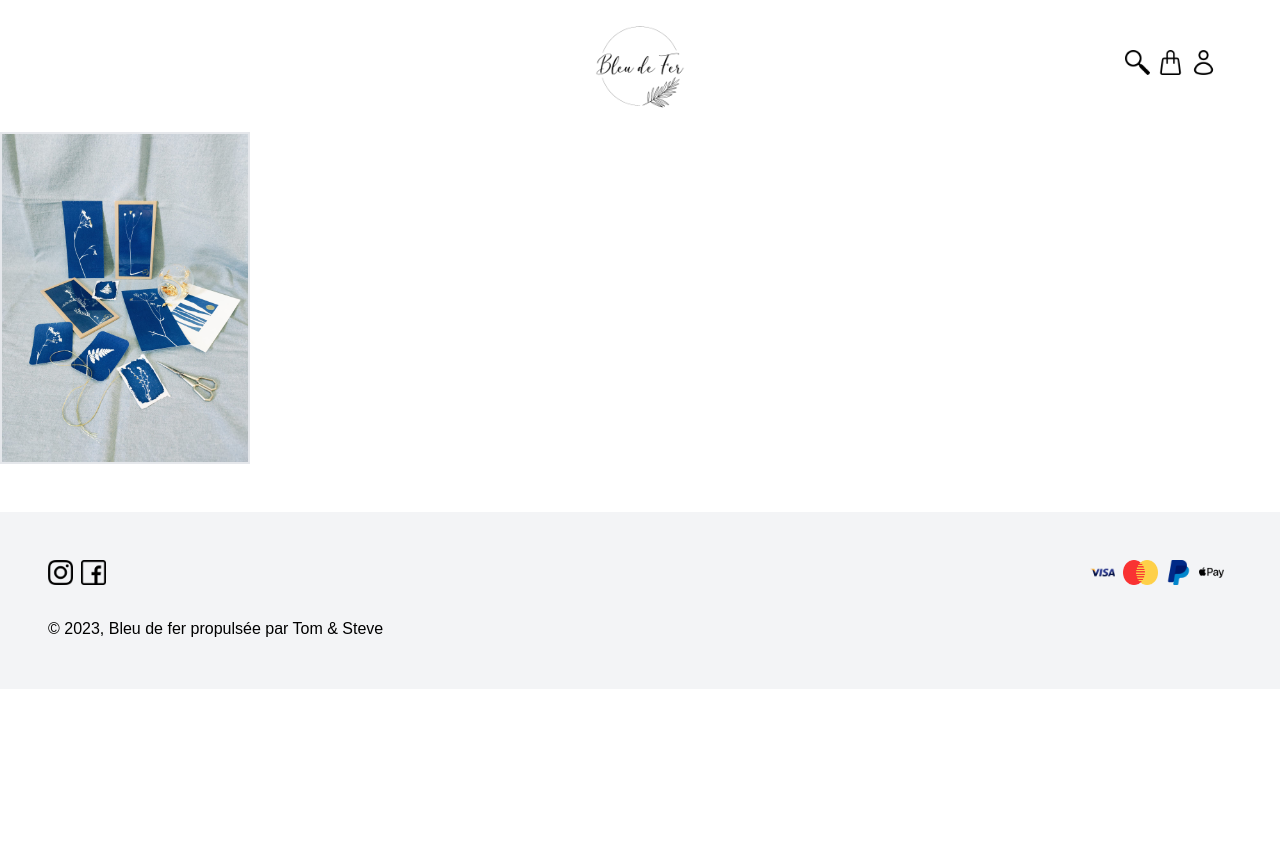
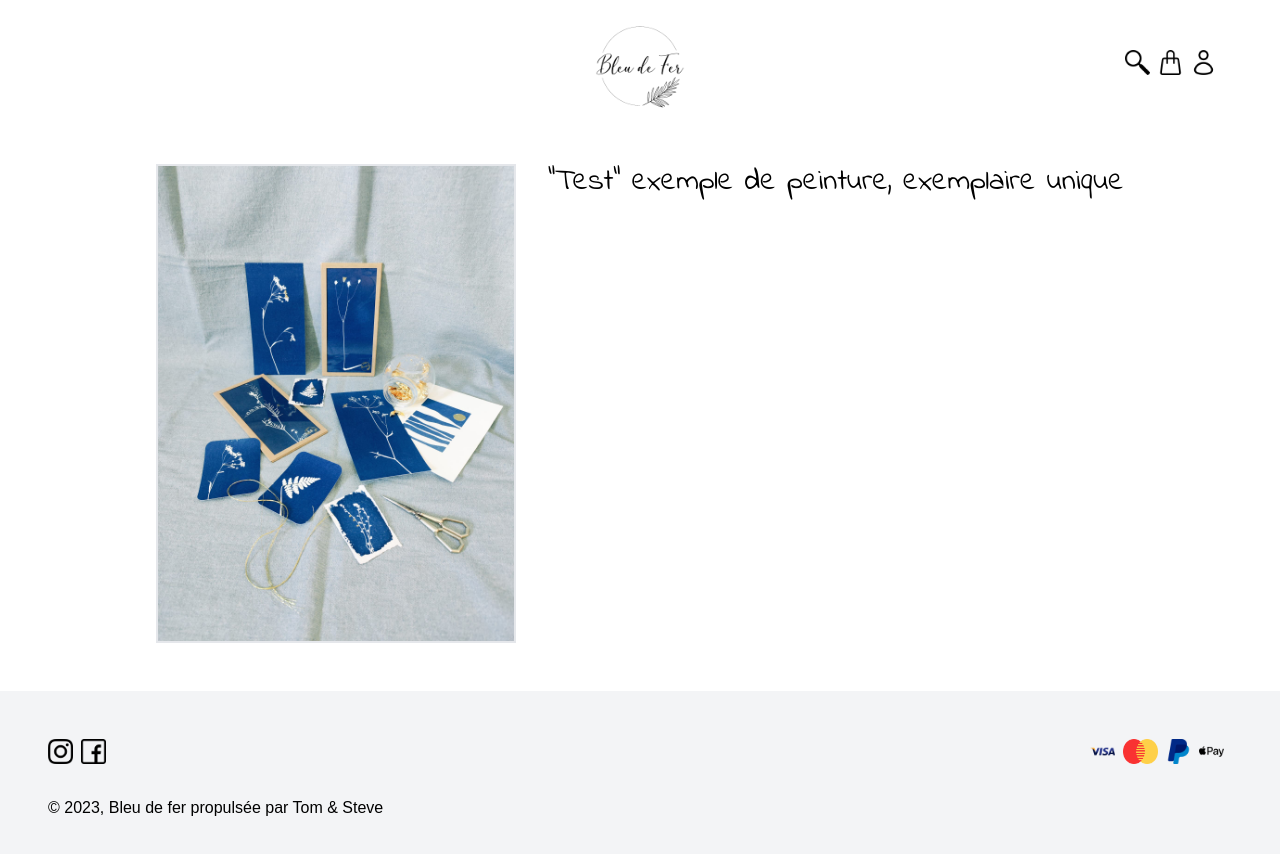
Before and after one commit to TomPARIS1/SAE-Bleudefer, a Next.js app: page /productDetails in a window 1280 px wide. Shown: the top 854 px of the page. Before the commit the page ends 800 px from the top, so only its background shows below. Built offline with nearby package versions, Linux system fonts and the light colour scheme.

Commit message:
Edit page productDetails

```diff
--- a/package.json
+++ b/package.json
@@ -11,7 +11,8 @@
   "dependencies": {
     "next": "latest",
     "react": "latest",
-    "react-dom": "latest"
+    "react-dom": "latest",
+    "react-icons": "^4.11.0"
   },
   "devDependencies": {
     "@types/node": "latest",
--- a/src/components/productDesc.tsx
+++ b/src/components/productDesc.tsx
@@ -7,13 +7,16 @@ import Link from 'next/link';
 export const ProductDesc = function () {
     return (
         <>
-            <Image
-                src={menuC}
-                width={250}
-                height={250}
-                alt="Ocean"
-                className="border-2 border-gray-200"
-            />
+            <div className="flex justify-center mt-8">
+                <Image
+                    src={menuC}
+                    width={360}
+                    height={360}
+                    alt="Ocean"
+                    className="border-2 border-gray-200"
+                />
+                <h1 className="text-3xl ml-8">"Test" exemple de peinture, exemplaire unique</h1>
+            </div>
         </>
     )
 }
--- a/src/pages/index.tsx
+++ b/src/pages/index.tsx
@@ -5,7 +5,7 @@ import {Sections} from "@/components/sections";
 import {Nouveautes} from "@/components/nouveautes";
 import menuC from "@/img/menuC.jpg";
 import '../app/globals.css'
-
+import TrendingSlider from "@/components/TrendingSlider";
 import Image from 'next/image';
 import {Product} from "@/components/product";
 import bande from "@/img/bande.jpg";
```
Also changed, not shown: 1 other file (tests, documents, lock files or other folders).
